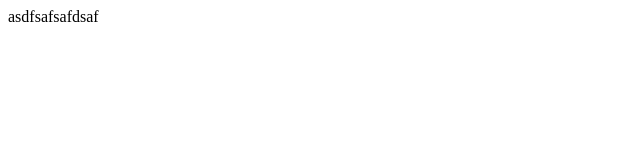
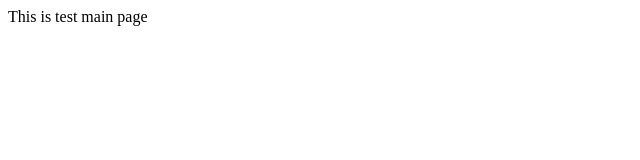
Before and after one commit to Choi-jeonghoon/React18_Blog, a React (Create React App) app: page / in a window 1280 px wide. Shown: the top 160 px of the page, without its empty margins (0-640 px from the left). Built offline with nearby package versions, Linux system fonts and the light colour scheme; the HTML template or start-up script is replaced by a standard one.

Commit message:
Feat: App

```diff
--- a/src/App.jsx
+++ b/src/App.jsx
@@ -1,5 +1,13 @@
+import { ErrorBoundary } from "react-error-boundary";
+import MyRouter from "./MyRouter";
+import MyErrorBoundary from "./components/errorBoundary/MyErrorBoundary";
+
 function App() {
-  return <div>asdfsafsafdsaf</div>;
+  return (
+    <ErrorBoundary fallback={<MyErrorBoundary />}>
+      <MyRouter />
+    </ErrorBoundary>
+  );
 }
 
 export default App;
```
